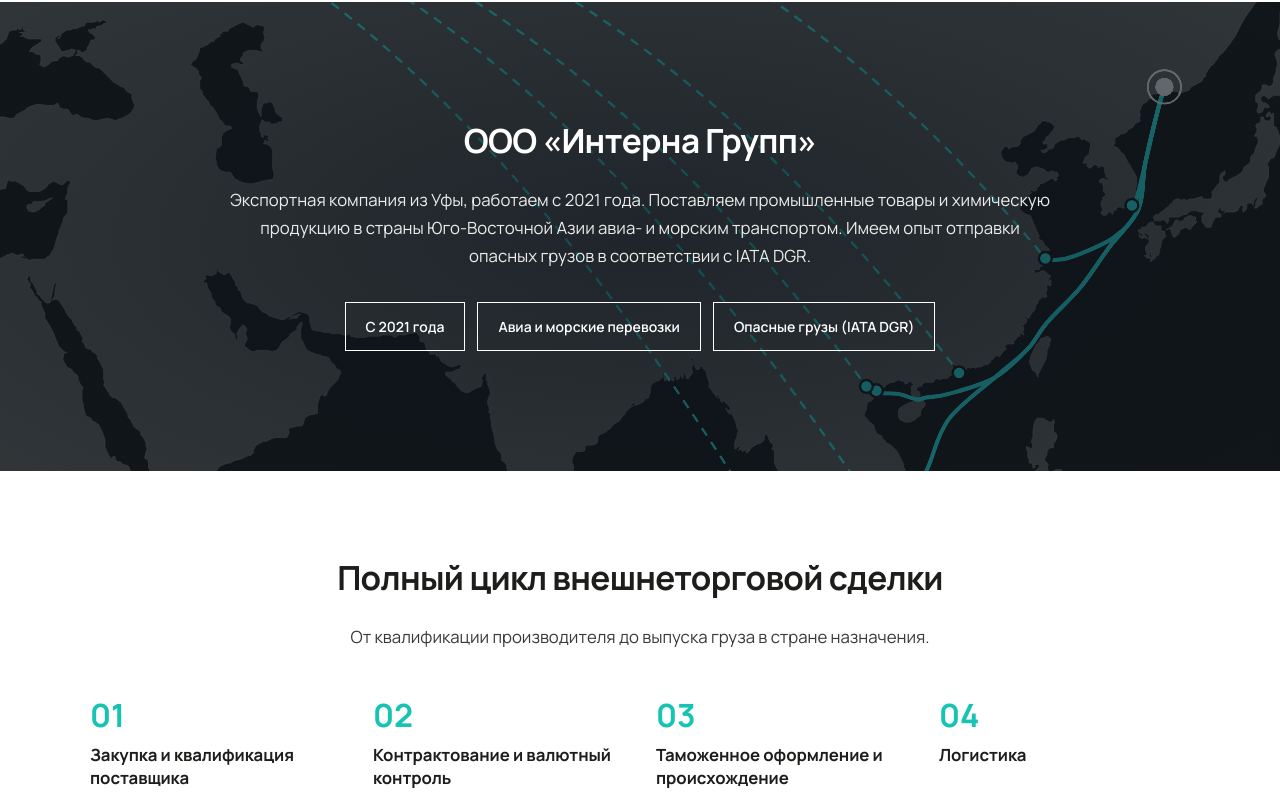
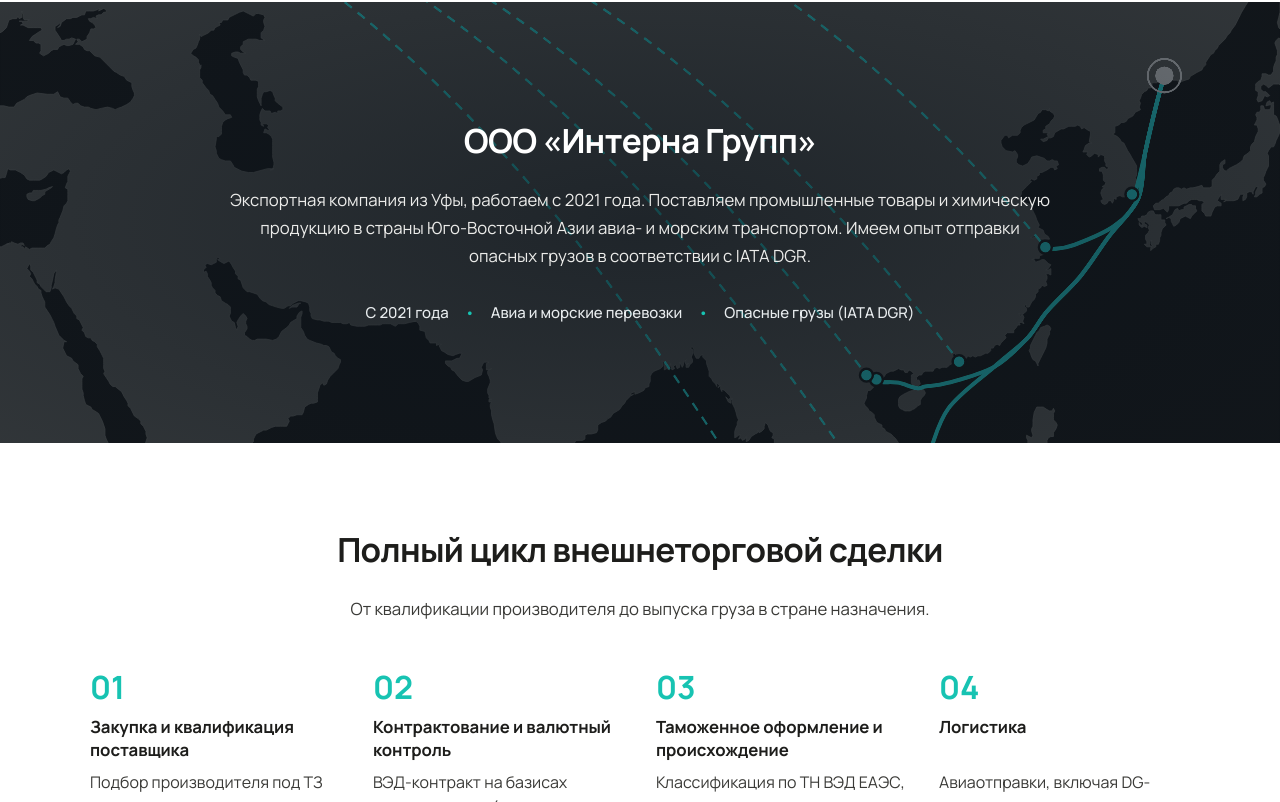
Before and after one commit to Mittz-B/interna-group, a plain HTML site: page ru/index.html in a window 1280 px wide. Shown: the part 936-1738 px from the top of the page. Drawn offline with nearby package versions, Linux system fonts and the light colour scheme.

Commit message:
Update index.html

```diff
--- a/ru/index.html
+++ b/ru/index.html
@@ -239,6 +239,11 @@ section[id$="products"] .cap{display:block;text-align:left!important;margin:8px
 /*left-align*/
 section[id$="process"] div[style*="display: grid"]>div,section[id$="process"] div[style*="display: grid"]>div *{text-align:left!important}
 .ed-foot-in,.ed-foot-in *{text-align:left!important}
+
+/*facts-inline*/
+section[id$="about"] div[style*="flex-wrap"]{gap:8px 0!important;justify-content:center!important;align-items:center}
+section[id$="about"] div[style*="border-radius: 12px"]{border:0!important;padding:0!important;background:none!important;border-radius:0!important;font-size:15px!important;font-weight:500!important;color:#E8ECEE!important;text-transform:none!important;letter-spacing:0!important}
+section[id$="about"] div[style*="border-radius: 12px"]+div[style*="border-radius: 12px"]::before{content:"\2022";color:#17C3B2;margin:0 16px}
 </style><link href="https://fonts.googleapis.com/css2?family=Manrope:wght@400;500;600;700&amp;display=swap" rel="stylesheet"></head>
 <body>
 <div data-lang="ru">
```
